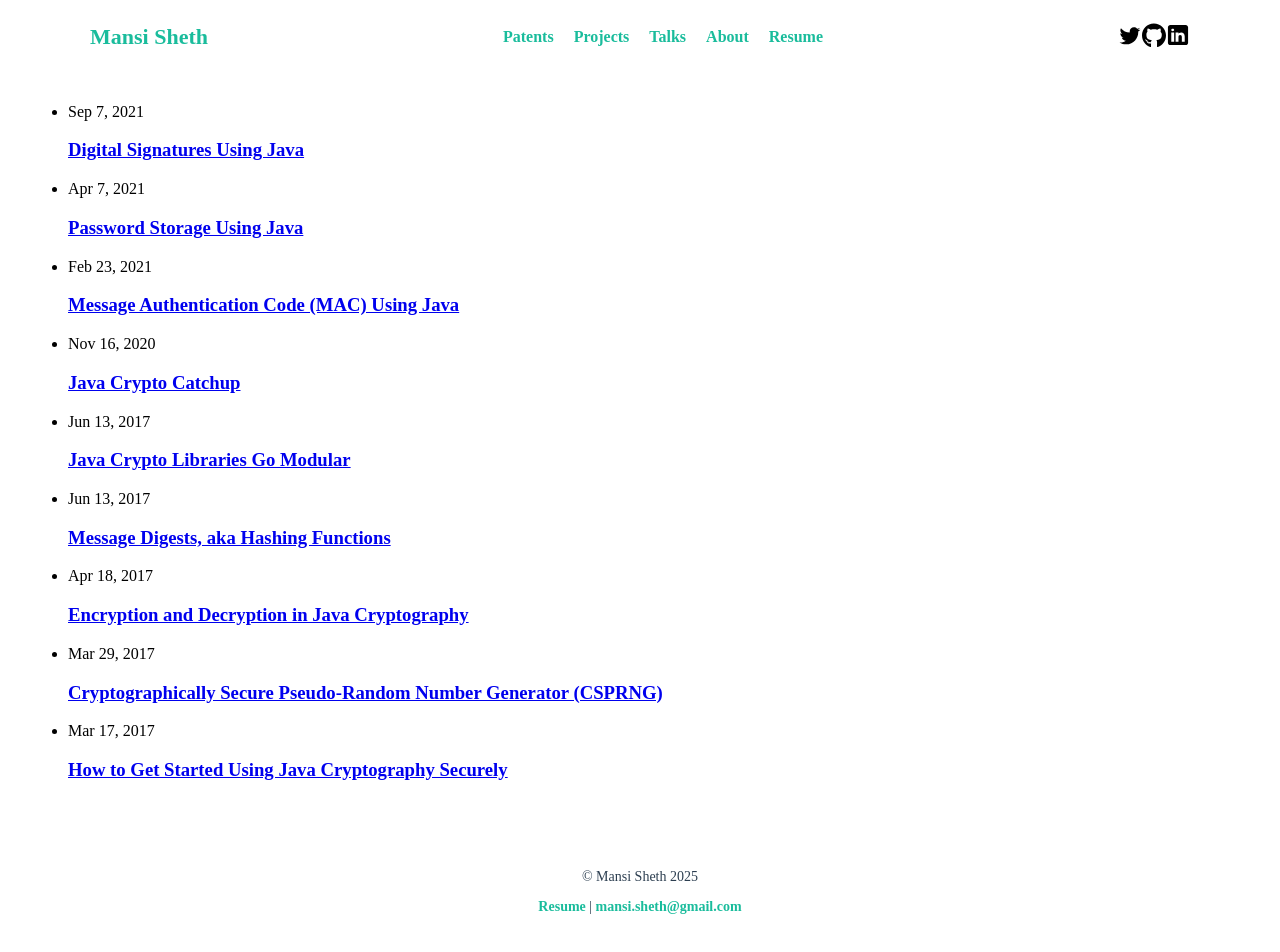
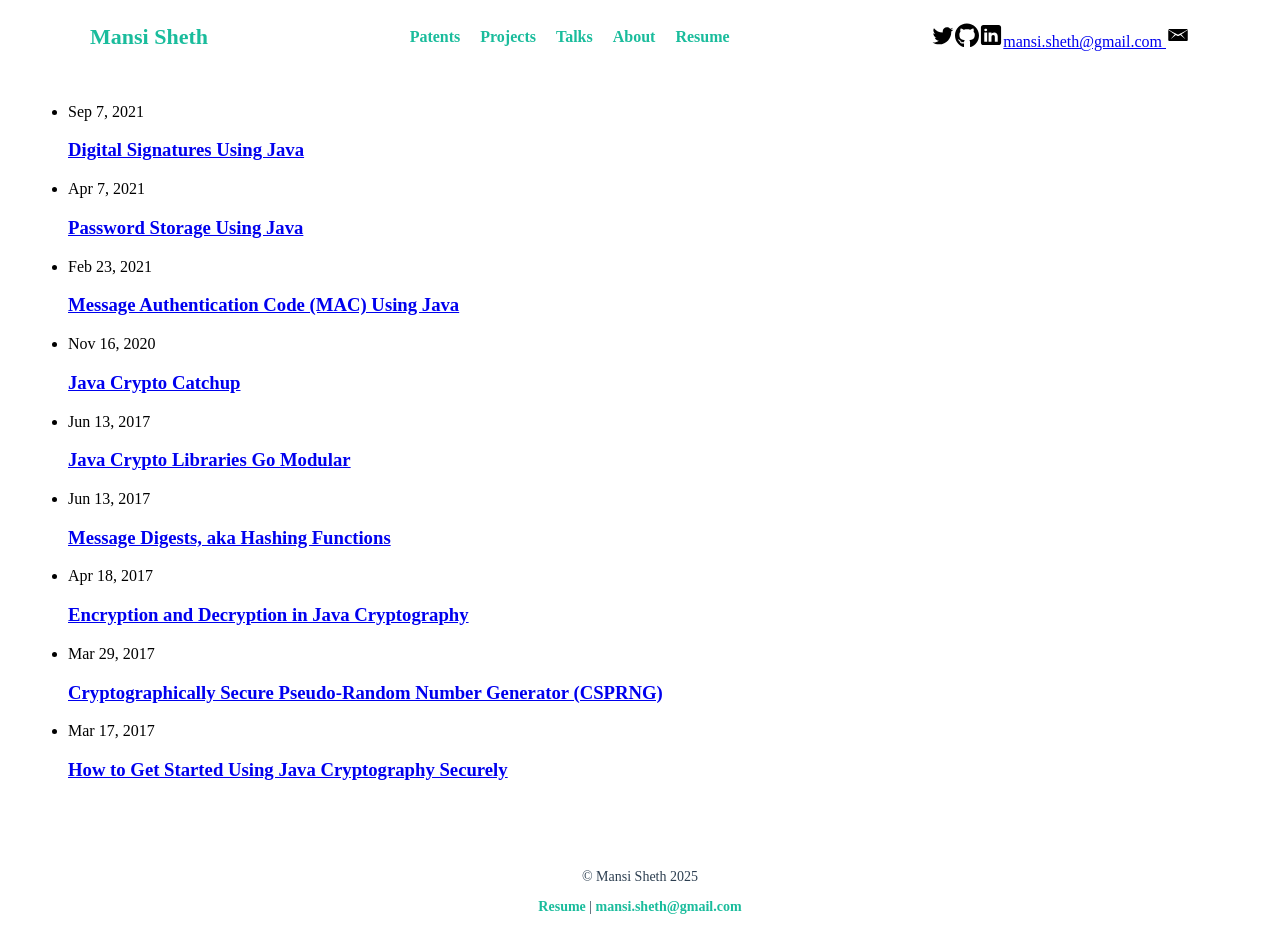
Before and after one commit to 1MansiS/1MansiS.github.io, a Jekyll site: the page built from index.markdown, in a window 1280 px wide. Built offline with Jekyll 4.4.1, drawn with Linux system fonts in a browser that asks for light colours.

Commit message:
Update header.html

```diff
--- a/_includes/header.html
+++ b/_includes/header.html
@@ -23,7 +23,9 @@
                             </a>
                 {% endfor %}
             {% endif %}
-
+            <a href="mailto:{{ site.author.email }}">{{ site.author.email }}
+                <img src="{{ site.baseurl }}/assets/email-icon.svg" alt="email" width="24">
+            </a>
        <!-- </div> -->
 
     </div>
```
